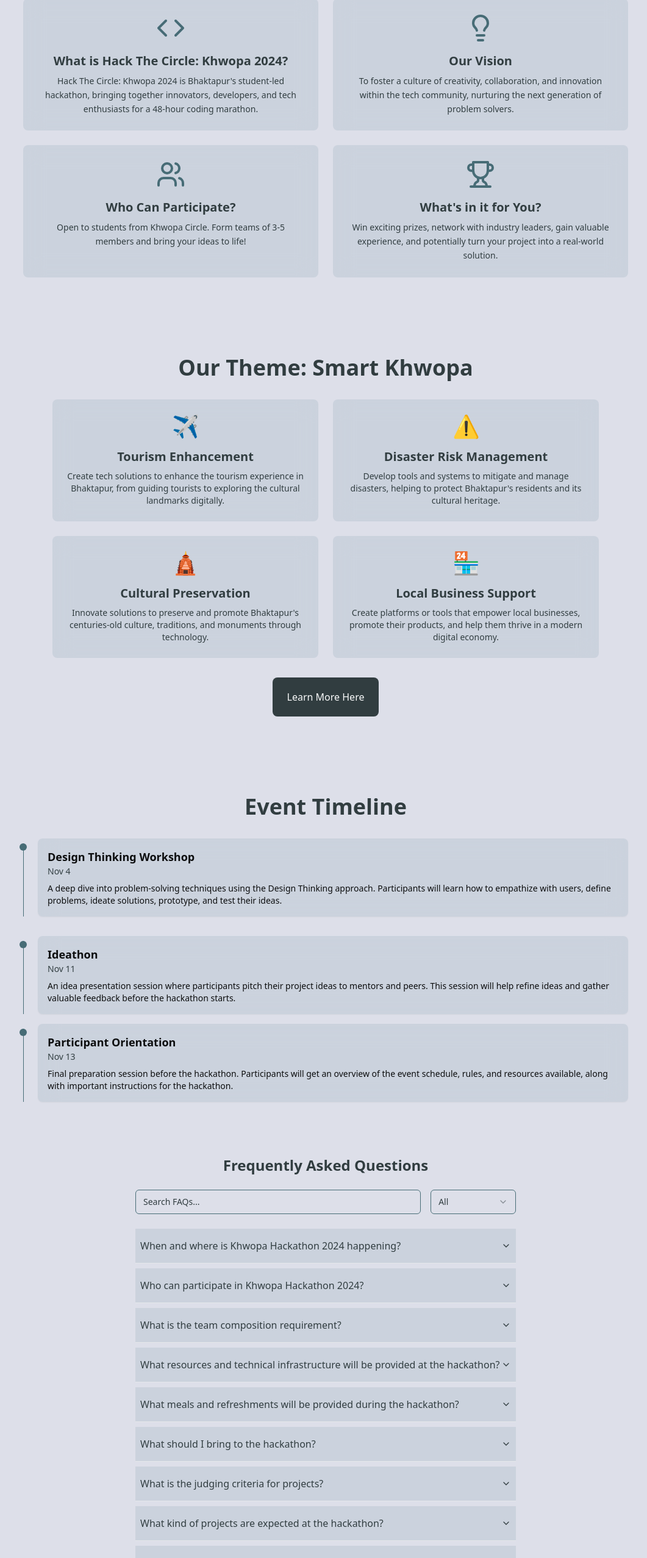
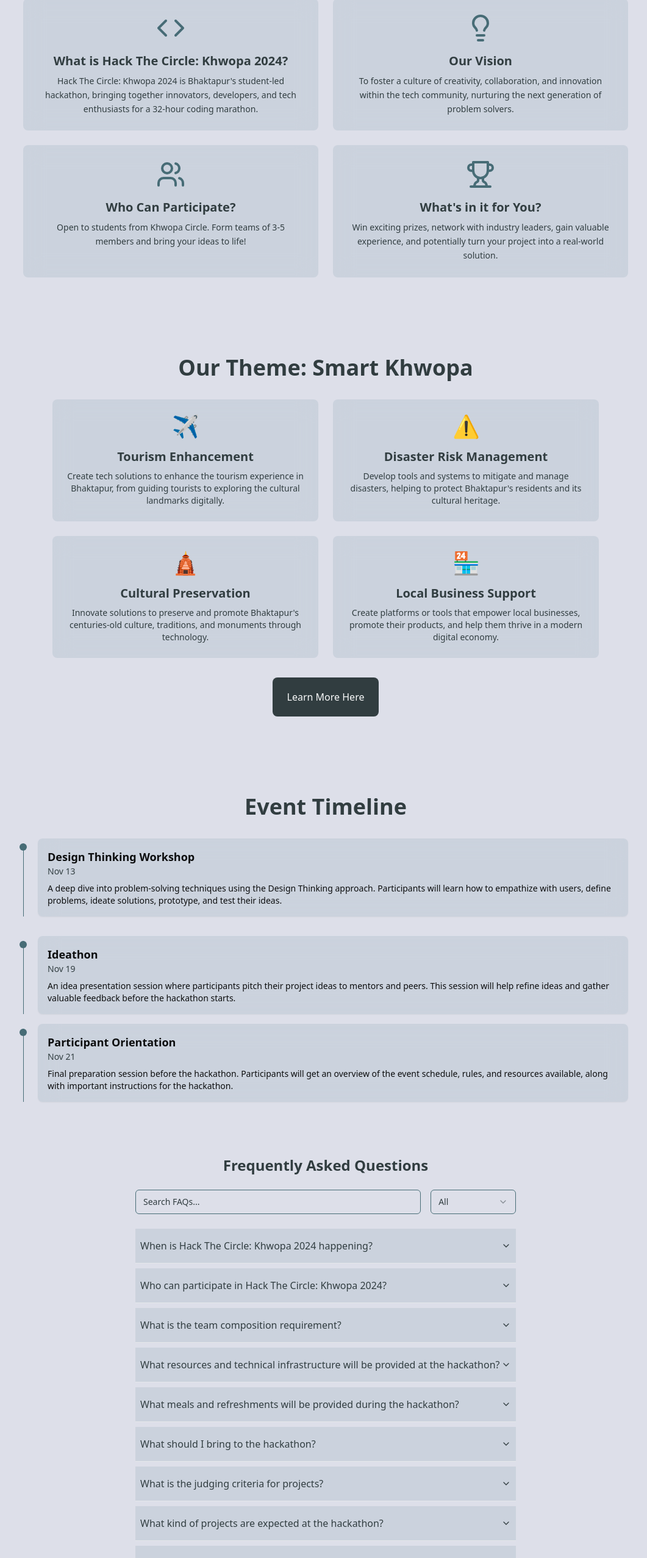
Before and after one commit to sushilashrestha/hackthewebsite, a React (Vite) app: page / in a window 1280 px wide. Shown: the part 938-3493 px from the top of the page at 61% size, without its empty margins (106-1167 px from the left). Built offline with nearby package versions, Linux system fonts and the light colour scheme.

Commit message:
minor fix

```diff
--- a/src/components/sections/AboutSection.tsx
+++ b/src/components/sections/AboutSection.tsx
@@ -8,7 +8,7 @@ export default function AboutSection() {
     {
       title: "What is Hack The Circle: Khwopa 2024?",
       content:
-        "Hack The Circle: Khwopa 2024 is Bhaktapur's student-led hackathon, bringing together innovators, developers, and tech enthusiasts for a 48-hour coding marathon.",
+        "Hack The Circle: Khwopa 2024 is Bhaktapur's student-led hackathon, bringing together innovators, developers, and tech enthusiasts for a 32-hour coding marathon.",
       icon: Code,
     },
     {
--- a/src/components/sections/FAQ.tsx
+++ b/src/components/sections/FAQ.tsx
@@ -61,9 +61,9 @@ export default function FAQ({ faqs }: { faqs: FAQType[] }) {
 
       <Accordion type="single" collapsible className="w-full space-y-2">
         {filteredFaqs.map((faq, index) => (
-          <AccordionItem key={index} value={`item-${index}`}>
+          <AccordionItem  key={index} value={`item-${index}`}>
             <AccordionTrigger className="text-left">{faq.question}</AccordionTrigger>
-            <AccordionContent className="pl-4">{faq.answer}</AccordionContent>
+            <AccordionContent className="pl-4 ">{faq.answer}</AccordionContent>
           </AccordionItem>
         ))}
       </Accordion>
--- a/src/components/sections/Footer.tsx
+++ b/src/components/sections/Footer.tsx
@@ -24,7 +24,7 @@ const Footer = ({
   return (
     <footer className="text-primary w-full">
       <div className="container mx-auto px-4 py-12">
-        <div className="grid lg:grid-cols-2 gap-8">
+        <div className="flex flex-wrap justify-around gap-8">
           <div className="grid gap-4 justify-items-center lg:justify-items-start">
             <h2 className="text-2xl font-bold text-center">{title}</h2>
             <p className="font-bold text-center lg:text-left">{caption}</p>
--- a/src/data.ts
+++ b/src/data.ts
@@ -36,19 +36,19 @@ export const themes: Theme[] = [
 ];
 export const events: Event[] = [
   {
-    date: "Nov 4",
+    date: "Nov 13",
     title: "Design Thinking Workshop",
     description:
       "A deep dive into problem-solving techniques using the Design Thinking approach. Participants will learn how to empathize with users, define problems, ideate solutions, prototype, and test their ideas.",
   },
   {
-    date: "Nov 11",
+    date: "Nov 19",
     title: "Ideathon",
     description:
       "An idea presentation session where participants pitch their project ideas to mentors and peers. This session will help refine ideas and gather valuable feedback before the hackathon starts.",
   },
   {
-    date: "Nov 13",
+    date: "Nov 21",
     title: "Participant Orientation",
     description:
       "Final preparation session before the hackathon. Participants will get an overview of the event schedule, rules, and resources available, along with important instructions for the hackathon.",
@@ -57,13 +57,13 @@ export const events: Event[] = [
 
 export const faqs: FAQ[] = [
   {
-    question: "When and where is Khwopa Hackathon 2024 happening?",
+    question: "When is Hack The Circle: Khwopa 2024 happening?",
     answer:
-      "Khwopa Hackathon 2024 will take place on November 15 and 16, 2024, at Block F&G, 1st Floor, Khwopa College of Engineering.",
+      "Hack The Circle: Khwopa 2024 will take place on November 22 and 23, 2024.",
     category: "Event Details",
   },
   {
-    question: "Who can participate in Khwopa Hackathon 2024?",
+    question: "Who can participate in Hack The Circle: Khwopa 2024?",
     answer:
       "Students from Khwopa Circle are eligible to participate, regardless of their department or year of study.",
     category: "Event Details",
@@ -78,7 +78,7 @@ export const faqs: FAQ[] = [
     question:
       "What resources and technical infrastructure will be provided at the hackathon?",
     answer:
-      "Participants will have access to high-speed Wi-Fi, multi plugs for devices, projectors for presentations, and AV systems for smooth communication and demonstrations.",
+      "Participants will have access to high-speed Wi-Fi, multi plugs for devices, projectors for presentations, and others for smooth communication and demonstrations.",
     category: "Event Logistics",
   },
   {
@@ -103,7 +103,7 @@ export const faqs: FAQ[] = [
   {
     question: "What kind of projects are expected at the hackathon?",
     answer:
-      "Projects should address challenges related to campus life or municipal growth. All projects must be started from scratch during the hackathon, and participants can use any programming language, framework, or technology stack.",
+      "Projects should address challenges related to our theme. All projects must be started from scratch during the hackathon, and participants can use any programming language, framework, or technology stack.",
     category: "Hackathon",
   },
   {
--- a/src/hooks/useSubscribe.ts
+++ /dev/null
@@ -1,32 +0,0 @@
-import { useState } from "react";
-import { validateEmailDomain } from "@/lib/utils";
-import { addSubscriber } from "@/lib/mailerlite";
-
-const useSubscribe = () => {
-  const [loading, setLoading] = useState(false);
-  const [success, setSuccess] = useState(false);
-  const [error, setError] = useState<string | null>(null);
-
-  const subscribe = async (email: string) => {
-    setLoading(true);
-    setError(null);
-    setSuccess(false);
-
-    try {
-      // Validate email domain
-      validateEmailDomain(email);
-
-      await addSubscriber(email);
-      setSuccess(true);
-    } catch (err) {
-      console.log(err);
-      setError(JSON.stringify(err));
-    } finally {
-      setLoading(false);
-    }
-  };
-
-  return { subscribe, loading, success, error };
-};
-
-export default useSubscribe;
```
Also changed, not shown: 1 other file (tests, documents, lock files or other folders).
